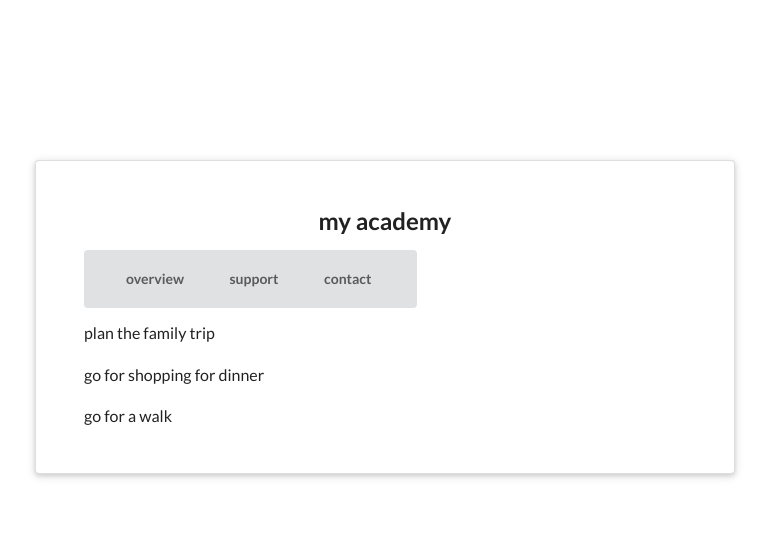
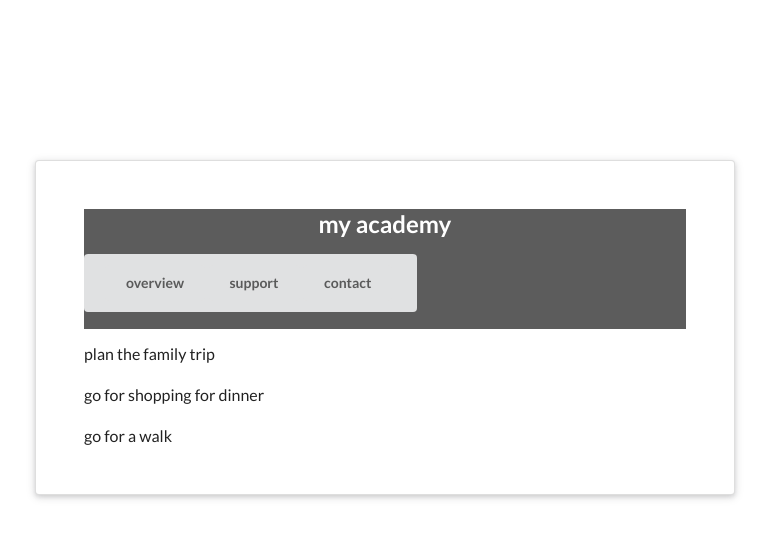
Before and after one commit to Arnob-sen/context_api, a React (Create React App) app: page / in a window 1280 px wide. Shown: the top 538 px of the page, without its empty margins (255-1024 px from the left). Built offline with nearby package versions, Linux system fonts and the light colour scheme.

Commit message:
added_theme

```diff
--- a/src/component/Navbar.js
+++ b/src/component/Navbar.js
@@ -1,11 +1,15 @@
 import React from "react";
+import { ThemeContext } from "../Context/ThemeContext";
 class Navbar extends React.Component
 {
+    static contextType=ThemeContext;
     render(){
+        const {isDarkTheme,darkTheme,lightTheme}=this.context;
+        const Theme=isDarkTheme ? darkTheme : lightTheme;
         return(
-            <nav>
-                <h2 className="ui centered header">my academy</h2>
-                <div className="ui three button">
+            <nav style={{background:Theme.background,color:Theme.Text,height:'120px'}}>
+                <h2 style={{textAlign:'center'}}>my academy</h2>
+                <div className="ui three button" style={{textAlign:'center'}}>
                     <button className="ui button">
                         overview
                     </button>
```
